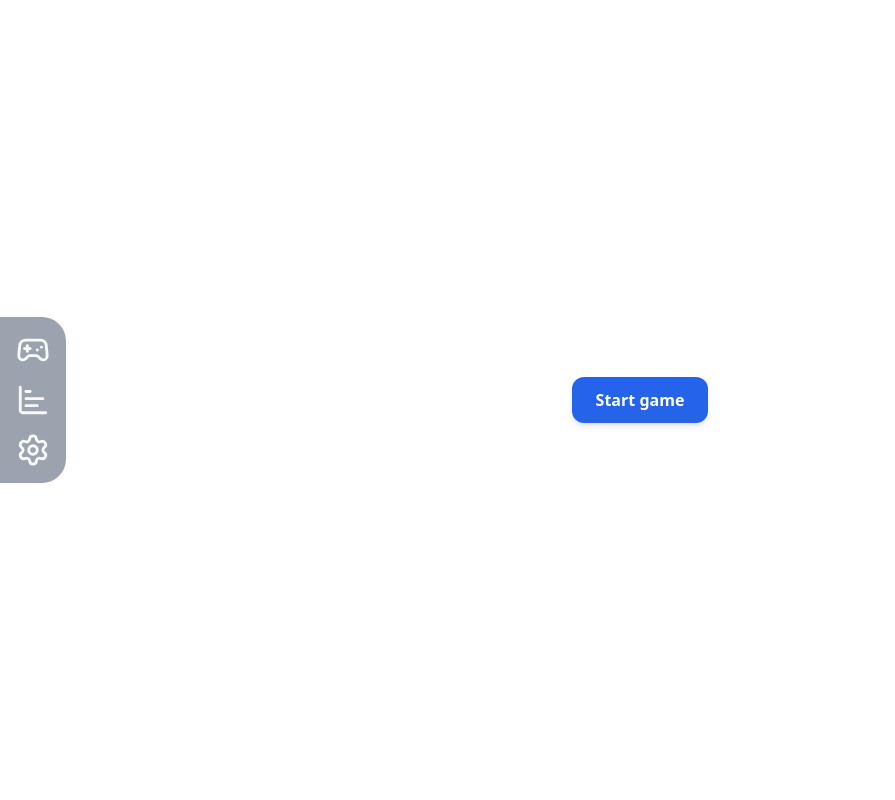
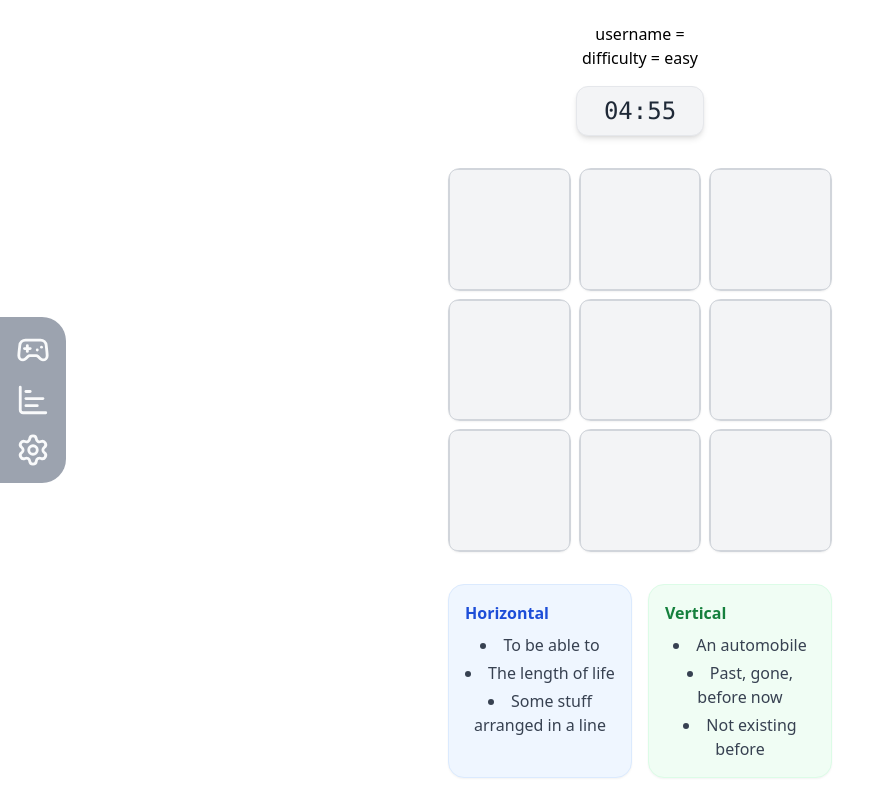
Before and after one commit to Lordenko/react-crossword, a React (Create React App) app: page / in a window 1280 px wide. Shown: the whole page, without its empty margins (0-895 px from the left). Built offline with nearby package versions, Linux system fonts and the light colour scheme; the HTML template or start-up script is replaced by a standard one.

Commit message:
Revert "feat(routing): complete routing"

```diff
--- a/package.json
+++ b/package.json
@@ -15,7 +15,6 @@
     "lucide-react": "^0.545.0",
     "react": "^19.2.0",
     "react-dom": "^19.2.0",
-    "react-router-dom": "^7.9.6",
     "react-scripts": "^5.0.1",
     "typescript": "^4.9.5",
     "web-vitals": "^2.1.4",
--- a/src/app/App.tsx
+++ /dev/null
@@ -1,21 +0,0 @@
-import { Routes, Route } from "react-router-dom";
-
-import PublicLayaout from "../components/Layaout/PublicLayaout"
-import { routes } from './routers'
-
-const App = () => {
-    return (
-        <Routes>
-            <Route element={<PublicLayaout />}>
-                <Route path="/" element={<routes.Start />} />
-                <Route path="/game" element={<routes.Game />} />
-                <Route path="/settings" element={<routes.Settings />} />
-                <Route path="/results" element={<routes.Results />} />
-            </Route>
-
-            <Route path="*" element={<div> 404: no find! </div>} />
-        </Routes>
-    )
-}
-
-export default App;
--- a/src/app/routers.tsx
+++ /dev/null
@@ -1,8 +0,0 @@
-import { lazy } from 'react'
-
-export const routes = {
-    Start: lazy(() => import('../pages/Start')),
-    Game: lazy(() => import('../pages/Game')),
-    Settings: lazy(() => import('../pages/Settings')),
-    Results: lazy(() => import('../pages/Results'))
-}
--- a/src/components/Layaout/AsideMenu.tsx
+++ b/src/components/Layaout/AsideMenu.tsx
@@ -1,18 +1,16 @@
 import React from 'react';
 
-import { ChartBar, Settings, Gamepad2 } from 'lucide-react';
-
-import { Link } from "react-router";
+import { ChartBar, Play, Settings, Pause, Gamepad2 } from 'lucide-react';
 
 const AsideMenu: React.FC = () => {
     // const currentUrl = window.location.pathname
     // console.log(currentUrl);
 
     return (
-        <aside className='bg-gray-400 flex-col w-min absolute top-1/2 -translate-y-1/2 p-2 rounded-r-3xl [&>*]:[&>*]:size-[50px] [&>*]:[&>*]:p-2 [&>*]:[&>*]:text-gray-50 hover:[&>*]:[&>*]:text-gray-300 hover:[&>*]:[&>*]:cursor-pointer'>
-            <Link to="/game"><Gamepad2 /></Link>
-            <Link to="/results"><ChartBar /></Link>
-            <Link to="/settings"><Settings /></Link>
+        <aside className='bg-gray-400 flex-col w-min absolute top-1/2 -translate-y-1/2 p-2 rounded-r-3xl [&>*]:size-[50px] [&>*]:p-2 [&>*]:text-gray-50 hover:[&>*]:text-gray-300 hover:[&>*]:cursor-pointer'>
+            <Gamepad2 />
+            <ChartBar />
+            <Settings />
         </aside>
     )
 }
--- a/src/components/Layaout/PublicLayaout.tsx
+++ /dev/null
@@ -1,16 +0,0 @@
-import { Outlet } from "react-router-dom";
-
-import AsideMenu from './AsideMenu'
-
-const PublicLayaout = () => {
-    return (
-        <>
-            <AsideMenu></AsideMenu>
-            <main className='h-screen content-center text-center'>
-                <Outlet />
-            </main>
-        </>
-    )
-}
-
-export default PublicLayaout;
--- a/src/index.tsx
+++ b/src/index.tsx
@@ -1,15 +1,27 @@
 import React from 'react';
 import ReactDOM from 'react-dom/client';
-import { BrowserRouter } from "react-router-dom";
-
-import App from './app/App';
+import reportWebVitals from './reportWebVitals';
 
 import './index.css'
+import Layaout from './pages/_Layaout';
 
-ReactDOM.createRoot(document.getElementById('root')!).render(
+import Start from './pages/Start';
+import Game from './pages/Game'
+import Results from './pages/Results';
+import Settings from './pages/Settings';
+
+const root = ReactDOM.createRoot(
+    document.getElementById('root') as HTMLElement
+);
+root.render(
     <React.StrictMode>
-        <BrowserRouter>
-            <App />
-        </BrowserRouter>
+        <Layaout>
+            <Game />
+        </Layaout>
     </React.StrictMode>
-)
+);
+
+// If you want to start measuring performance in your app, pass a function
+// to log results (for example: reportWebVitals(console.log))
+// or send to an analytics endpoint. Learn more: https://bit.ly/CRA-vitals
+reportWebVitals();
--- a/src/pages/Game.tsx
+++ b/src/pages/Game.tsx
@@ -3,8 +3,9 @@ import FinishGamePortal from '../components/Portals/GameOverPortal'
 import Timer from '../components/Other/Timer'
 
 import useGameLogic from '../hooks/useGameLogic'
+import useTimerLogic from '../hooks/useTimerLogic'
 import { useEffect } from 'react'
-
+import { start } from 'repl'
 
 const Game = () => {
     const {
--- a/src/pages/Results.tsx
+++ b/src/pages/Results.tsx
@@ -1,4 +1,8 @@
-import { useEffect } from 'react';
+import React, { useEffect, useState } from 'react';
+
+import Layaout from './_Layaout';
+
+import { Player } from '../types';
 
 import { usePlayers } from '../states/GeneralState'
 
--- a/src/pages/Start.tsx
+++ b/src/pages/Start.tsx
@@ -1,18 +1,12 @@
-import { Link } from "react-router";
+import React from 'react';
+
+import Layaout from './_Layaout';
 
 const Start = () => {
     return (
         <>
-            <Link
-                to="/game"
-                className="px-6 py-3 bg-blue-600 text-white font-semibold rounded-xl
-            hover:bg-blue-700 active:bg-blue-800 transition duration-200
-            shadow-md hover:shadow-lg"
-            >
-                Start game
-            </Link >
+            <button>Start game</button>
         </>
-
     );
 }
 
--- /dev/null
+++ b/src/pages/_Layaout.tsx
@@ -0,0 +1,18 @@
+import React from 'react';
+
+import AsideMenu from '../components/Layaout/AsideMenu'
+
+interface MainLayoutProps {
+    children: React.ReactNode;
+}
+
+const Layaout: React.FC<MainLayoutProps> = ({ children }) => {
+    return (
+        <>
+            <AsideMenu></AsideMenu>
+            <main className='h-screen content-center text-center'>{children}</main>
+        </>
+    )
+}
+
+export default Layaout;
--- /dev/null
+++ b/src/reportWebVitals.ts
@@ -0,0 +1,15 @@
+import { ReportHandler } from 'web-vitals';
+
+const reportWebVitals = (onPerfEntry?: ReportHandler) => {
+    if (onPerfEntry && onPerfEntry instanceof Function) {
+        import('web-vitals').then(({ getCLS, getFID, getFCP, getLCP, getTTFB }) => {
+            getCLS(onPerfEntry);
+            getFID(onPerfEntry);
+            getFCP(onPerfEntry);
+            getLCP(onPerfEntry);
+            getTTFB(onPerfEntry);
+        });
+    }
+};
+
+export default reportWebVitals;
--- a/tailwind.config.js
+++ b/tailwind.config.js
@@ -1,7 +1,6 @@
 /** @type {import('tailwindcss').Config} */
 module.exports = {
   content: [
-    "./public/index.html",
     "./src/**/*.{js,jsx,ts,tsx}",
   ],
   theme: {
```
Also changed, not shown: 1 other file (tests, documents, lock files or other folders).
